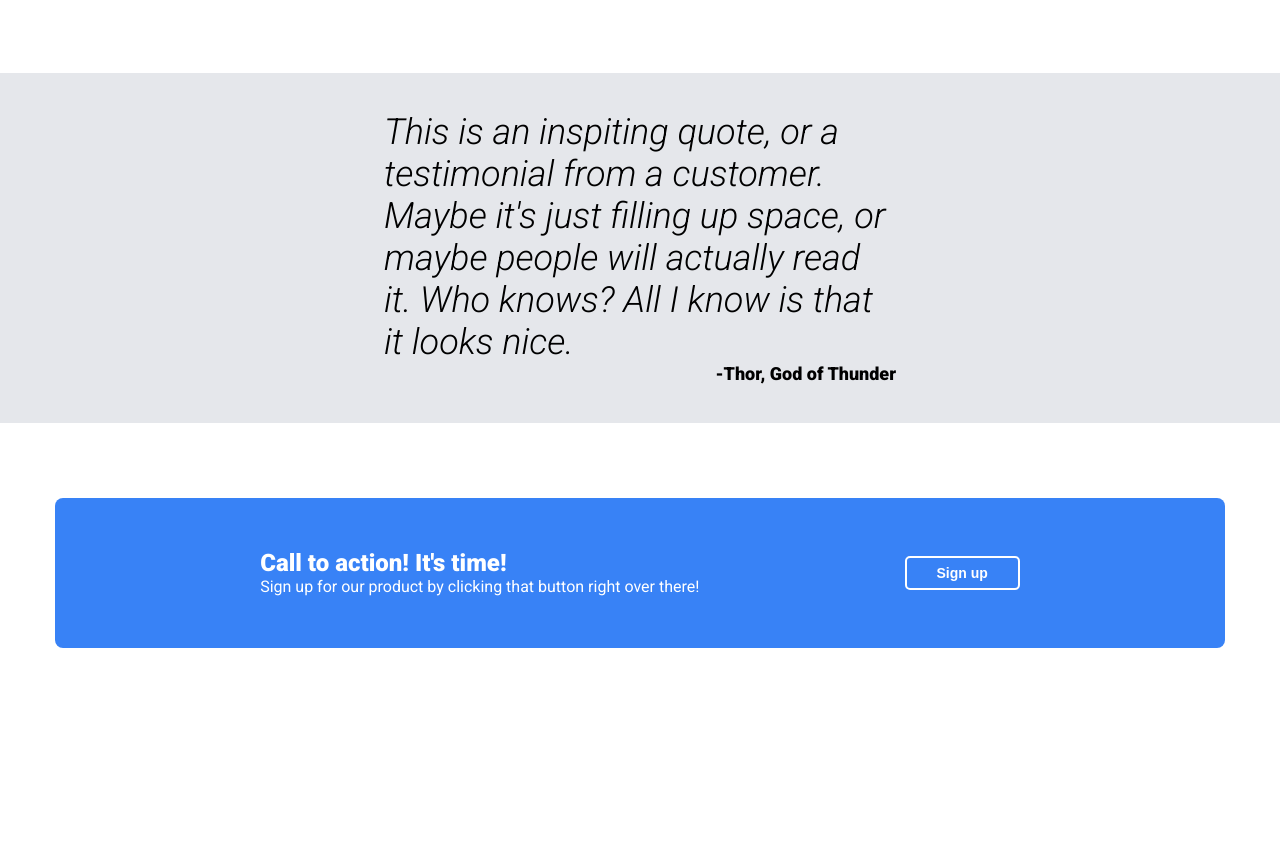
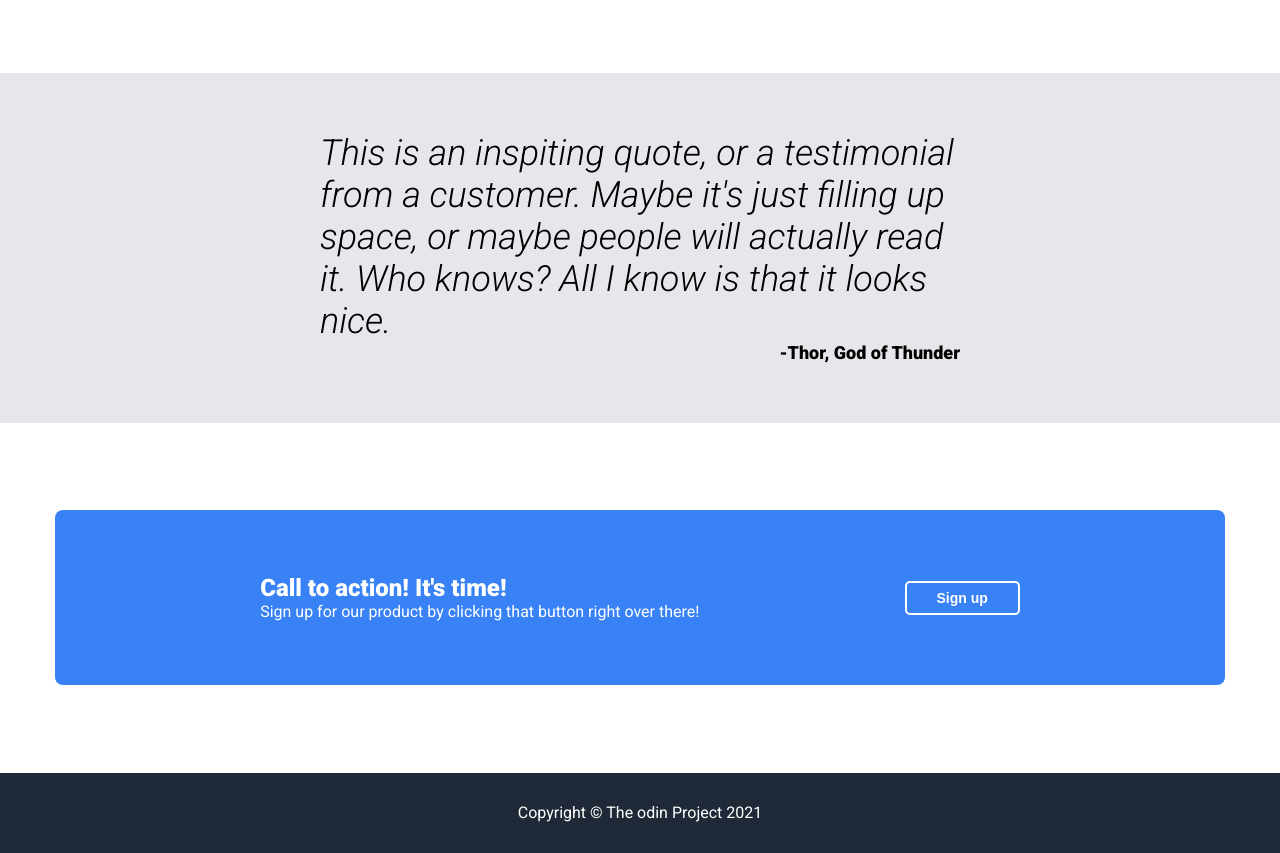
Before and after one commit to WesleyUmans/TOPHomePage, a plain HTML site: page index.html in a window 1280 px wide. Shown: the part 845-1698 px from the top of the page. Before the commit the page ends 1568 px from the top, so only its background shows below. Drawn offline with Linux system fonts and the light colour scheme.

Commit message:
Added footer and changed the quote's resposivenes
By changing width to flex-basis.

```diff
--- a/index.html
+++ b/index.html
@@ -74,5 +74,8 @@
             </div>
         </div>
     </div>
+    <footer>
+        <p>Copyright © The odin Project 2021</p>
+    </footer>
 </body>
 </html>
--- a/style.css
+++ b/style.css
@@ -162,14 +162,15 @@ body {
 .quote-container {
     height: 350px;
     background-color: #e5e7eb;
+    display: flex;
 }
 
 .quote {
-    width: 40%;
     height: 100%;
     display: flex;
     flex-direction: column;
     justify-content: center;
+    flex: 0 1 50%;
 }
 
 .quote em {
@@ -182,8 +183,10 @@ body {
     font-size: 18px;
 }
 
+/* CTA */
+
 .cta-container {
-    height: 300px;
+    height: 350px;
     width: 100%;
     display: flex;
     align-items: center;
@@ -219,3 +222,17 @@ body {
 .cta-button > button:hover {
     background-color: #5e9bfd;
 }
+
+/* Footer */
+
+footer {
+    background-color: #1f2937;
+    height: 80px;
+    display: flex;
+    align-items: center;
+    justify-content: center;
+}
+
+footer p {
+    color: white;
+}
```
